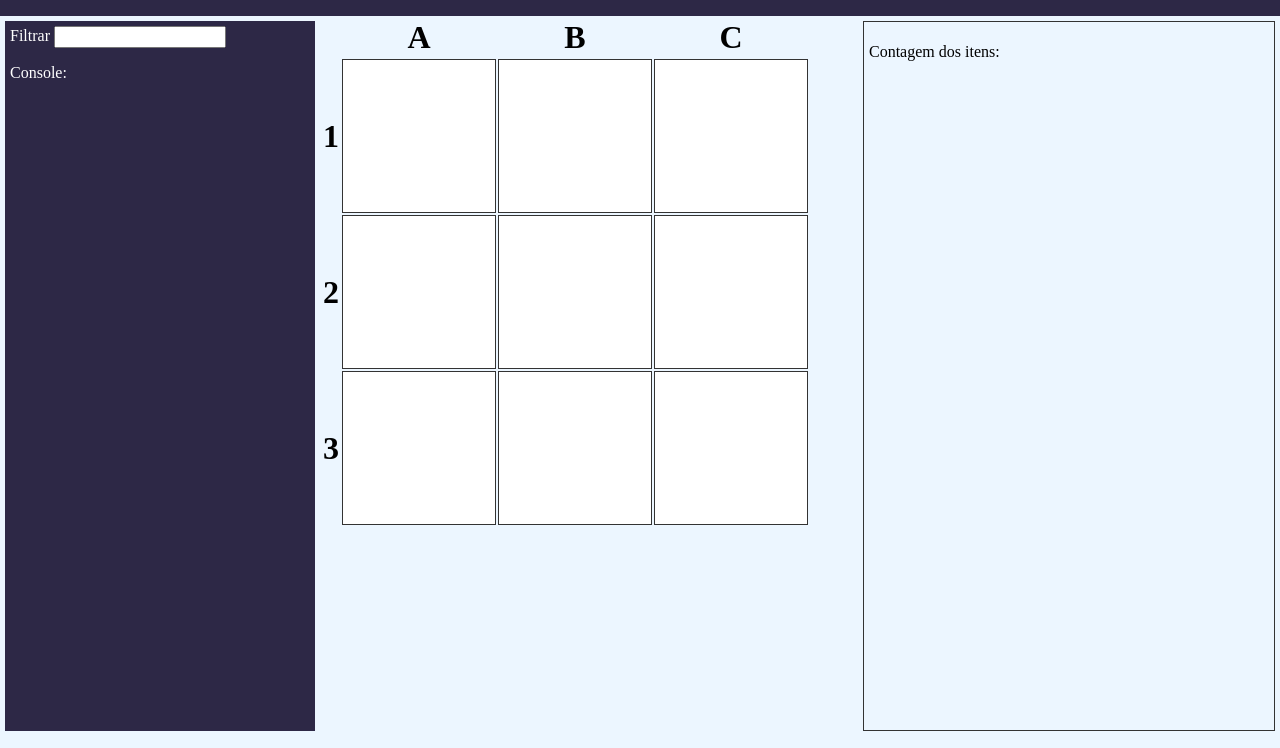
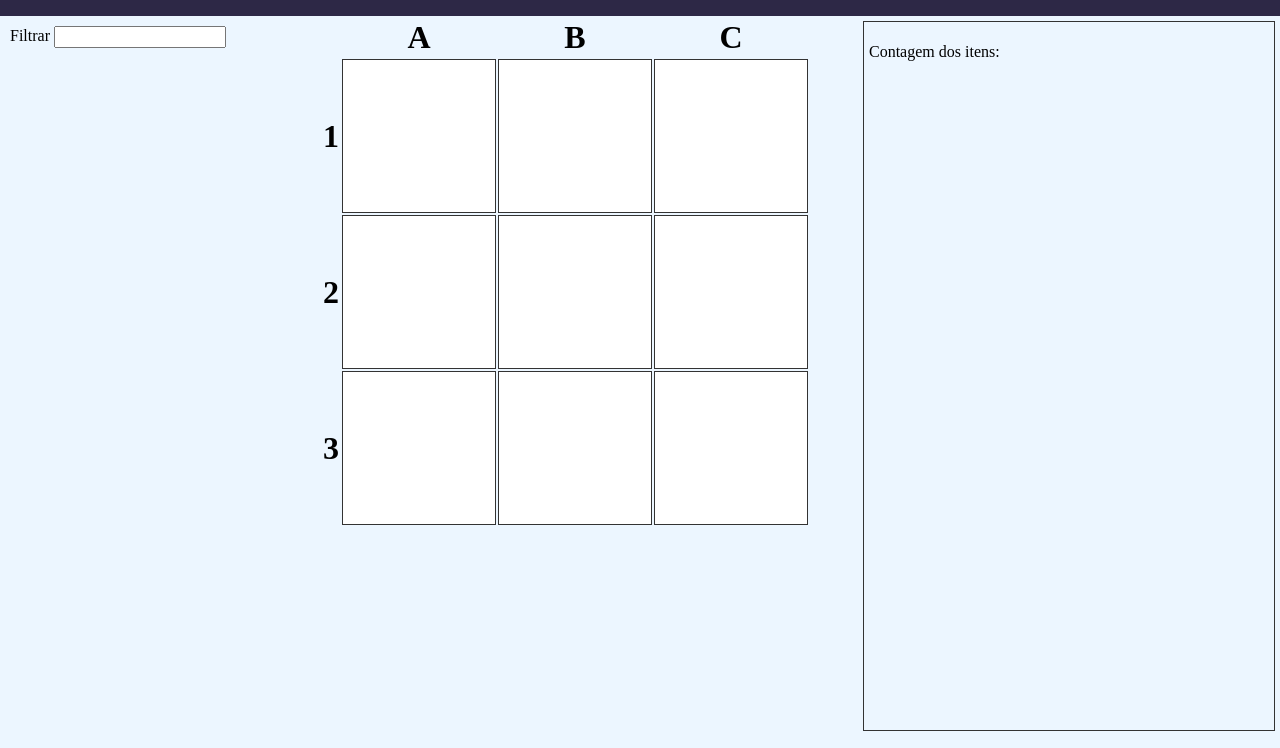
Before and after one commit to tulio-beep/flytag-demo, an Electron app: page index.html in a window 1280 px wide. Shown: the part 52-800 px from the top of the page. Drawn offline with Linux system fonts and the light colour scheme; no server answers; a web font is replaced by a local one.

Commit message:
removido visual console

```diff
--- a/styles/index.css
+++ b/styles/index.css
@@ -11,6 +11,7 @@ body {
 
 .content{
     display:flex;
+    justify-items: center;
 }
 
 @font-face {
@@ -81,8 +82,6 @@ td{
 }
 
 .reading{
-    background-color: #2d2846;
-    color: #fff;
     margin: 5px;
     padding: 5px;
     width: 300px;
@@ -91,6 +90,7 @@ td{
 }
 
 #reading_content{
+    display:none;
     flex-grow: 1;
     overflow: auto;
     max-height: calc(100vh - 175px);
```
